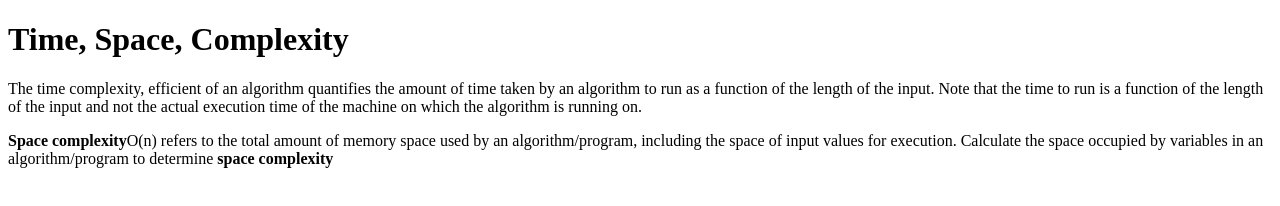
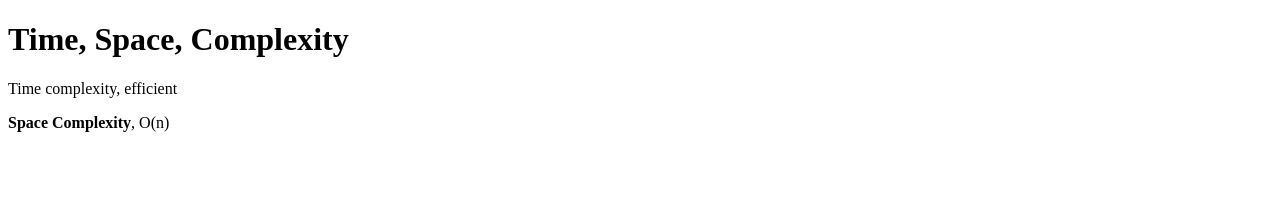
Before and after one commit to acciojob/time-and-space-complexity-sirisha468, a website: page main.html in a window 1280 px wide. Drawn offline with Linux system fonts and the light colour scheme.

Commit message:
created a submission

```diff
--- a/main.html
+++ b/main.html
@@ -11,8 +11,8 @@
     <script type="text/javascript" src="./script.js">
 </script>
 <h1>Time, Space, Complexity</h1>
-	<p>The time complexity, efficient of an algorithm quantifies the amount of time taken by an algorithm to run as a function of the length of the input. Note that the time to run is a function of the length of the input and not the actual execution time of the machine on which the algorithm is running on.</p>
-	<p><b>Space complexity</b>O(n) refers to the total amount of memory space used by an algorithm/program, including the space of input values for execution. Calculate the space occupied by variables in an algorithm/program to determine <b>space complexity</b.</p>
+	<p>Time complexity, efficient </p>
+	<p><b>Space Complexity</b>, O(n)</p>
 </body>
 
 </html>
```
